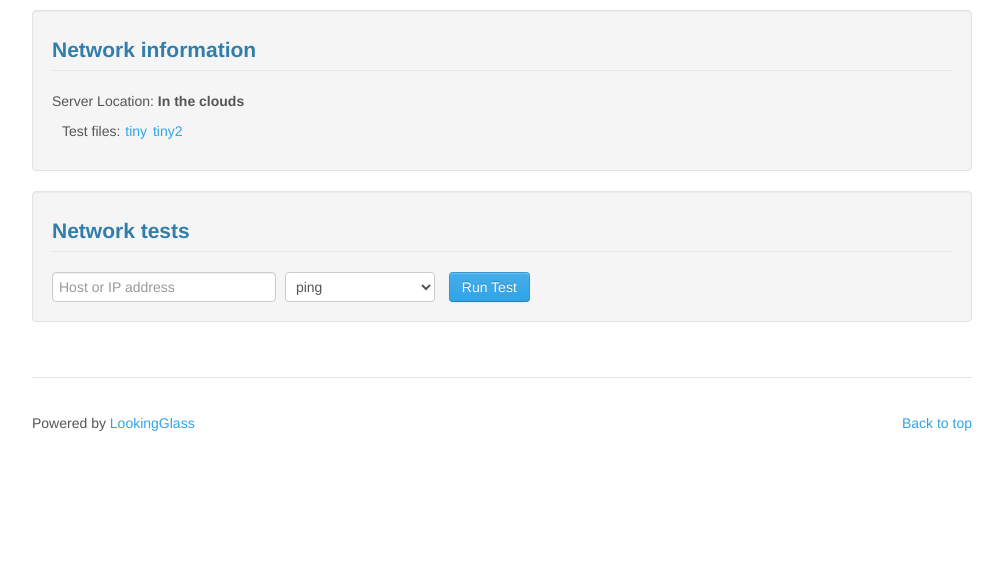
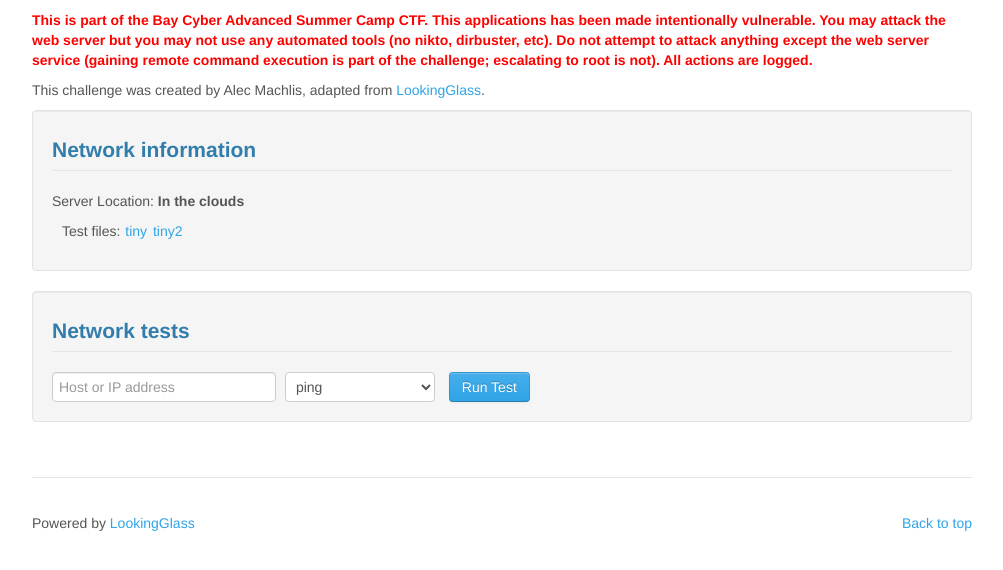
Before and after one commit to burturt/bacccweb-docker, a PHP site: page / in a window 1280 px wide. Shown: the part 78-648 px from the top of the page, without its empty margins (138-1141 px from the left). Run offline with PHP 8.4, Linux system fonts and the light colour scheme.

Commit message:
Add disclaimer to app

```diff
--- a/web2-LG/code/index.php
+++ b/web2-LG/code/index.php
@@ -68,6 +68,10 @@ if (file_exists('LookingGlass/Config.php')) {
           </div>
         </div>
       </header>
+
+      <section id="vulnwarning">
+        <p style="color: red;"><strong>This is part of the Bay Cyber Advanced Summer Camp CTF. This applications has been made intentionally vulnerable. You may attack the web server but you may not use any automated tools (no nikto, dirbuster, etc). Do not attempt to attack anything except the web server service (gaining remote command execution is part of the challenge; escalating to root is not). All actions are logged.</strong></p>
+        <p>This challenge was created by Alec Machlis, adapted from <a href="http://github.com/telephone/LookingGlass">LookingGlass</a>.</p>
 
       <!-- Network Information -->
       <section id="information">
```
Also changed, not shown: 1 other file.
